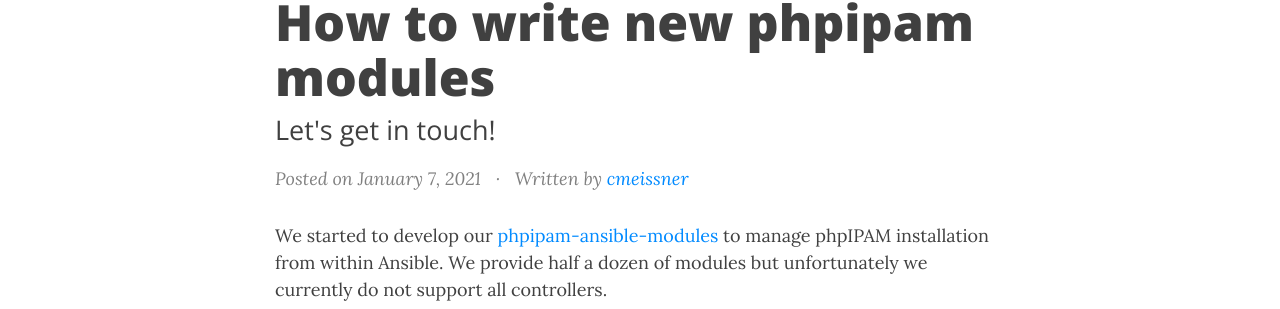
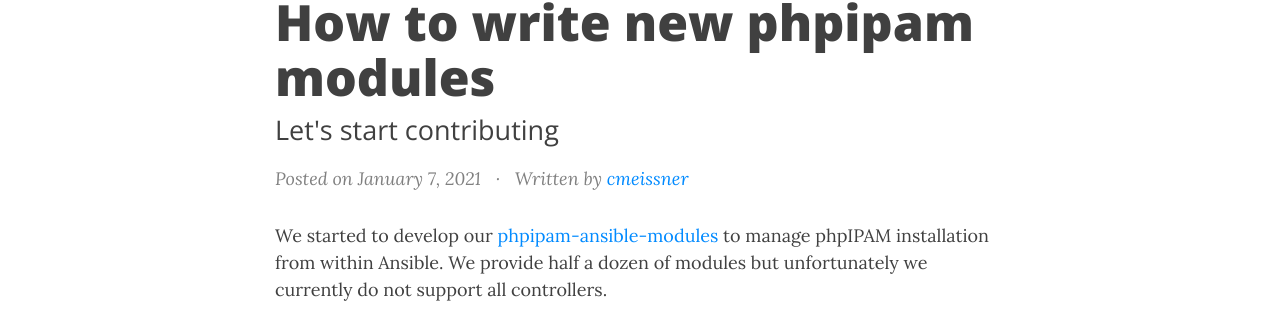
Before and after one commit to codeaffen/codeaffen.org, a Jekyll site: the page built from _posts/2021-01-07-writing-phpipam-ansible-modules.md, in a window 1280 px wide and 900 px high. Shown: the part 135-444 px from the top of the window. Built offline with Jekyll 4.4.1, drawn with Linux system fonts in a browser that asks for light colours; nearby versions of some CDN libraries; comment, search, counter and statistics services are not loaded.

Commit message:
fix subtitle

```diff
--- a/_posts/2021-01-07-writing-phpipam-ansible-modules.md
+++ b/_posts/2021-01-07-writing-phpipam-ansible-modules.md
@@ -1,7 +1,7 @@
 ---
 layout: post
 title: How to write new phpipam modules
-subtitle: Let's get in touch!
+subtitle: Let's start contributing
 tags: [project, phpipam, ansible, contributing]
 author: cmeissner
 ---
```
